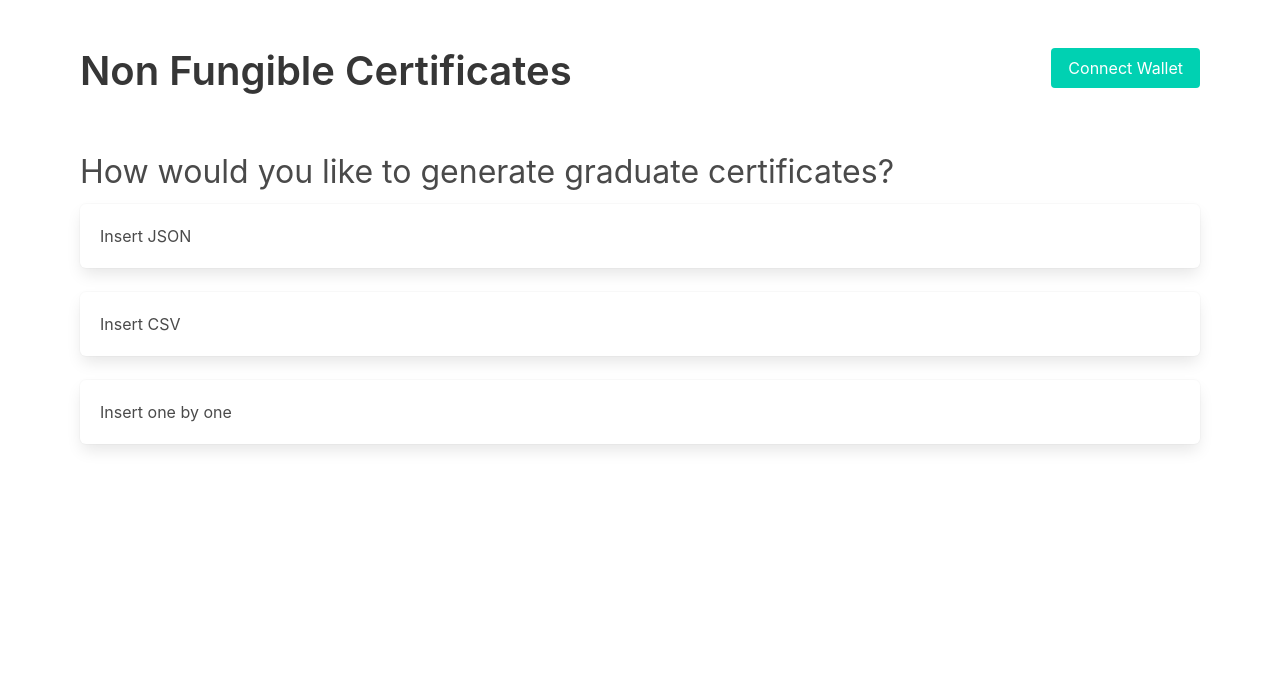
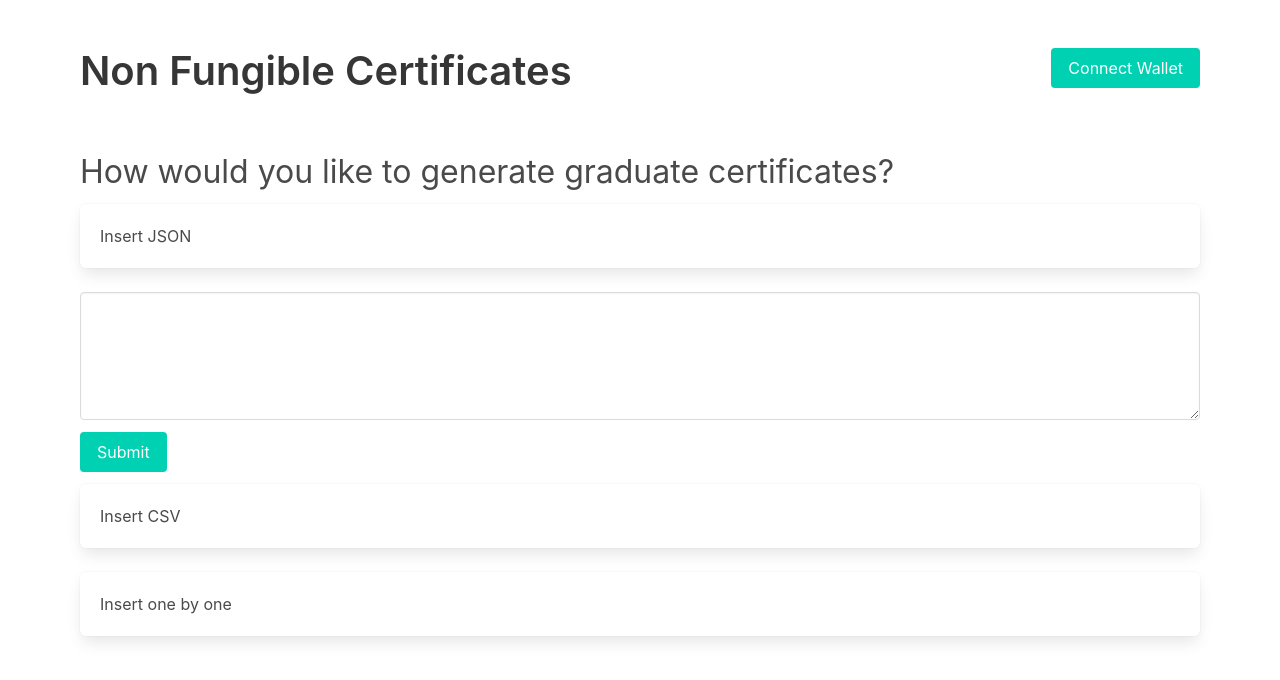
Before and after one commit to RaphaelNdonga/nfc, a Next.js app in the folder nfc/: page / in a window 1280 px wide. Both pictures are taken after a click on the element "Insert JSON". Shown: the top 680 px of the page. Built offline with nearby package versions, Linux system fonts and the light colour scheme.

Commit message:
json parse correctly

```diff
--- a/nfc/package.json
+++ b/nfc/package.json
@@ -10,6 +10,7 @@
   },
   "dependencies": {
     "bulma": "^0.9.4",
+    "ipfs-http-client": "^57.0.3",
     "next": "12.2.4",
     "react": "18.2.0",
     "react-dom": "18.2.0",
--- a/nfc/pages/index.js
+++ b/nfc/pages/index.js
@@ -8,6 +8,8 @@ import Web3 from "web3";
 
 export default function Home() {
   const [connected, setConnected] = useState(false);
+  const [isJSON, setIsJSON] = useState(false);
+  const [textAreaValue, setTextAreaValue] = useState("");
   const monthArray = [
     "January",
     "February",
@@ -37,6 +39,25 @@ export default function Home() {
       setConnected(false);
     }
     console.log("accounts: ", accounts);
+  }
+
+  const parseJSON = async () => {
+    try {
+      const studentData = eval(textAreaValue);
+      console.log("Text area contains: ", studentData);
+      for (let i = 0; i < studentData.length; i++) {
+        const properties = eval(studentData[i]);
+        const ipfsJSON = {
+          title: "JKUAT GRADUATE CERTIFICATE",
+          type: "certificate",
+          properties
+        }
+        console.log("ipfs JSON", ipfsJSON);
+      }
+    }
+    catch (error) {
+      alert(`Parse JSON error: ${error.message}`)
+    }
   }
 
   const mintCertificates = async () => {
@@ -88,9 +109,20 @@ export default function Home() {
         </div>
         <div className='container m-6'>
           <p className='is-size-3 mb-2'>How would you like to generate graduate certificates?</p>
-          <section className='box is-clickable'>
+          <section className='box is-clickable' onClick={() => {
+            setIsJSON(!isJSON);
+          }}>
             <p>Insert JSON</p>
           </section>
+          {isJSON && <section>
+            <textarea className='textarea' onChange={(e) => {
+              setTextAreaValue(e.target.value);
+            }}></textarea>
+            <button className='button is-primary mt-3 mb-3' onClick={() => {
+              parseJSON()
+            }}>Submit</button>
+          </section>
+          }
           <section className='box is-clickable'>
             <p>Insert CSV</p>
           </section>
```
Also changed, not shown: 2 other files (tests, documents, lock files or other folders).
